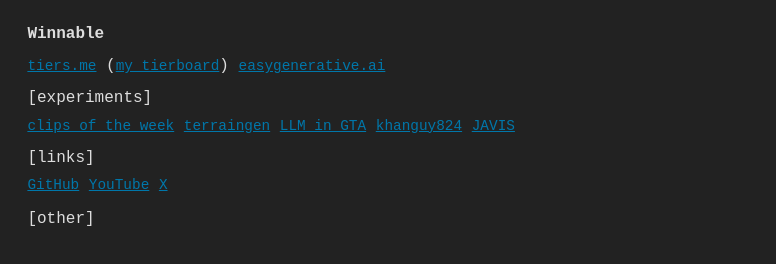
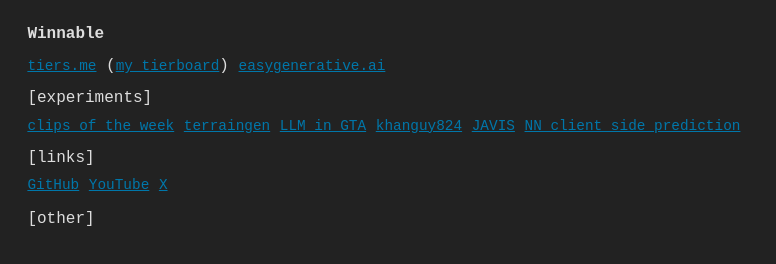
Before and after one commit to jamorphy/jamorphy.com, a plain HTML site: page index.html in a window 1280 px wide. Shown: the whole page, without its empty margins (0-776 px from the left). Drawn offline with Linux system fonts and the light colour scheme.

Commit message:
add nncsp stuff lol

```diff
--- a/index.html
+++ b/index.html
@@ -14,7 +14,7 @@
       </p>
       [experiments]
       <p>
-         <a href="./db/cotw/">clips of the week</a> <a href="./db/terraingen/">terraingen</a> <a href="./db/adding-llms-to-gtav">LLM in GTA</a> <a href="https://github.com/jamorphy/khanguy824">khanguy824</a> <a href="https://github.com/jamorphy/ai-stream-companion">JAVIS</a>
+         <a href="./db/cotw/">clips of the week</a> <a href="./db/terraingen/">terraingen</a> <a href="./db/adding-llms-to-gtav">LLM in GTA</a> <a href="https://github.com/jamorphy/khanguy824">khanguy824</a> <a href="https://github.com/jamorphy/ai-stream-companion">JAVIS</a> <a href="https://drive.google.com/file/d/1oT07EOCMhcXa_YsiainHD78KBC7thIk_/view?usp=sharing">NN client side prediction</a>
       </p>
 
       [links]
```
